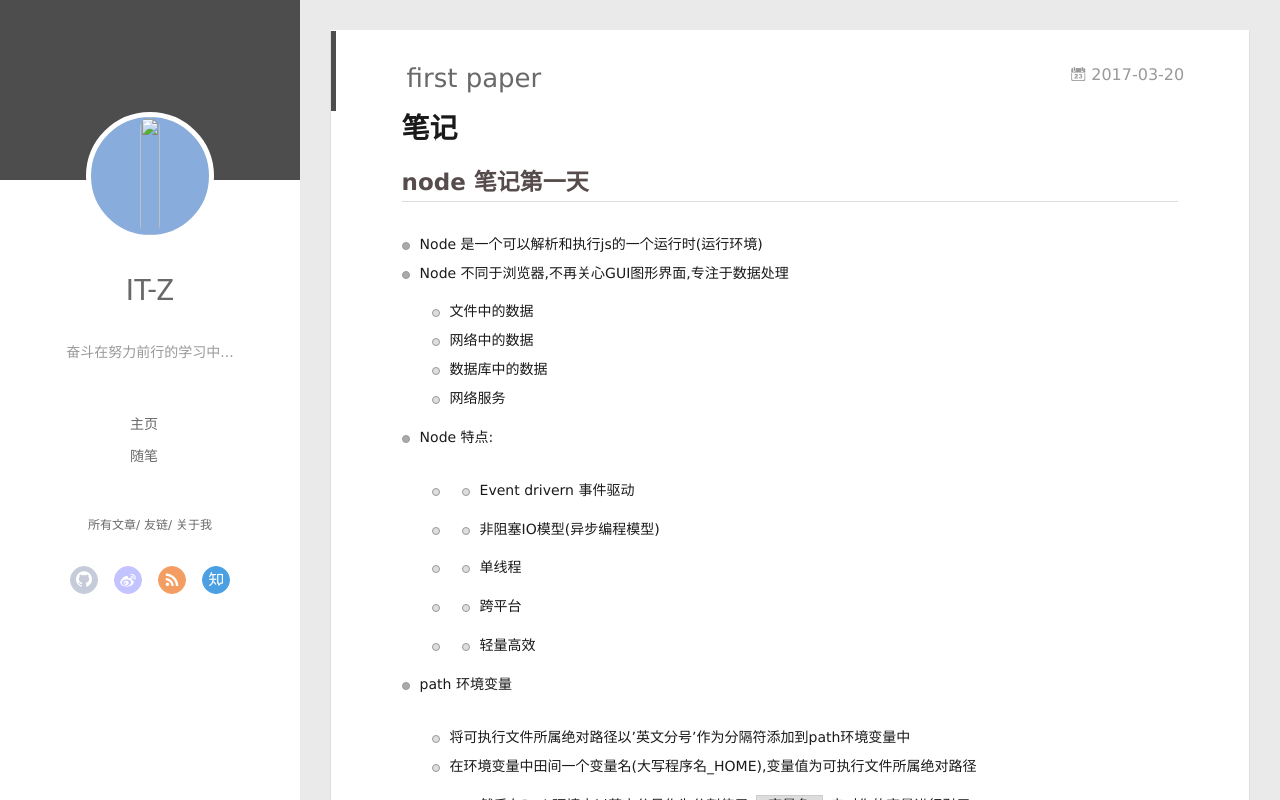
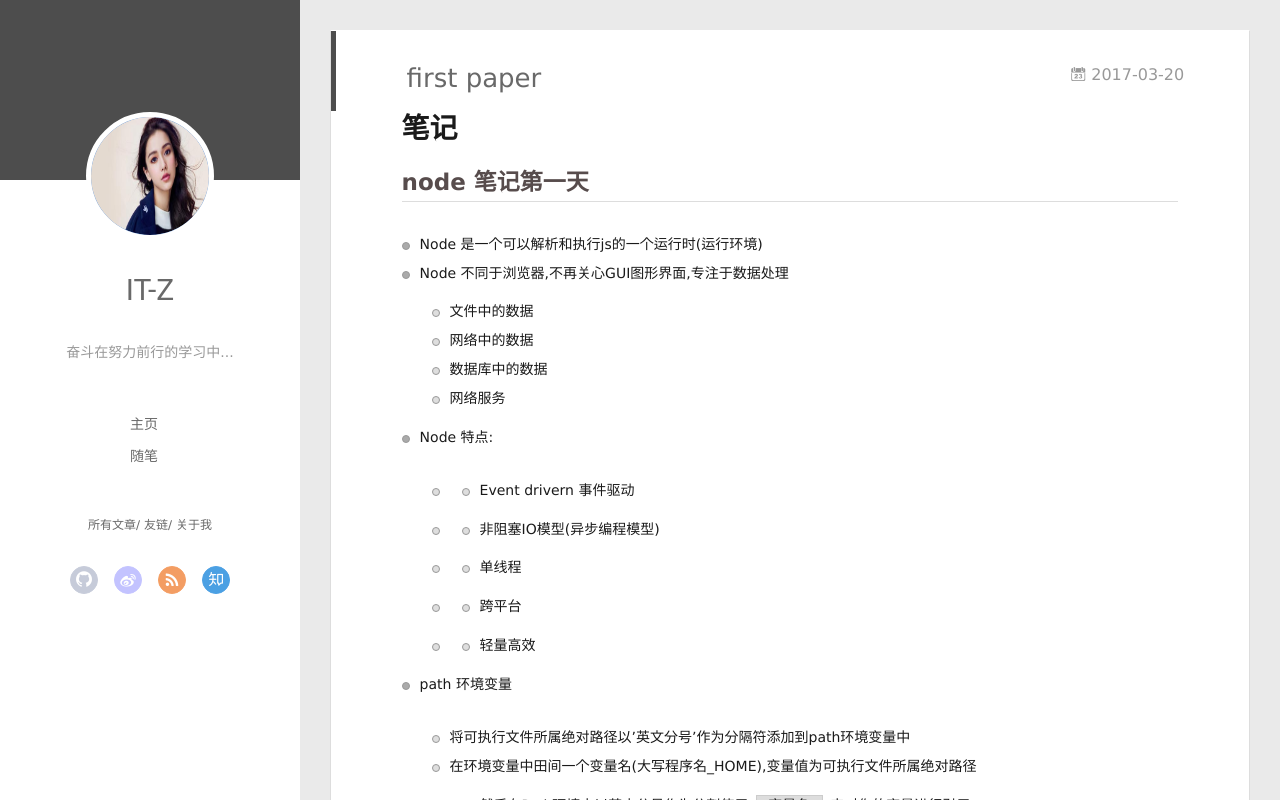
Before and after one commit to ITUserZhu/ITUserZhu.github.io, a plain HTML site: page 2017/03/20/first-paper/index.html in a window 1280 px wide. Drawn offline with nearby package versions, Linux system fonts and the light colour scheme; some packages are replaced by stand-ins of ours.

Commit message:
Site updated: 2017-03-20 20:25:32

```diff
--- a/2017/03/20/first-paper/index.html
+++ b/2017/03/20/first-paper/index.html
@@ -127,7 +127,7 @@ path 环境变量
     <link rel="alternative" href="/atom.xml" title="IT-Z的播客" type="application/atom+xml">
 
 
-    <link rel="icon" href="/favicon.png">
+    <link rel="icon" href="/img/favicon.png">
 
   <link rel="stylesheet" type="text/css" href="/./main.2d7529.css">
   <style type="text/css">
@@ -151,7 +151,7 @@ path 环境变量
 <div class="intrude-less">
 	<header id="header" class="inner">
 		<a href="/" class="profilepic">
-			<img src="/avatar.png" class="js-avatar show" style="width: 100%;height: 100%;opacity: 1;">
+			<img src="/img/avatar.png" class="js-avatar show" style="width: 100%;height: 100%;opacity: 1;">
 		</a>
 		<hgroup>
 		  <h1 class="header-author"><a href="/">IT-Z</a></h1>
@@ -211,7 +211,7 @@ path 环境变量
 	<div class="intrude-less">
 		<header id="header" class="inner">
 			<div class="profilepic">
-				<img src="/avatar.png" class="js-avatar show" style="width: 100%;height: 100%;opacity: 1;">
+				<img src="/img/avatar.png" class="js-avatar show" style="width: 100%;height: 100%;opacity: 1;">
 
 			</div>
 			<hgroup>
```
Also changed, not shown: 2017/03/20/hello-world/index.html (+3 -3 lines), archives/2017/03/index.html (+3 -3 lines), archives/2017/index.html (+3 -3 lines), archives/index.html (+3 -3 lines), index.html (+3 -3 lines), img/avatar.png (added), img/favicon.png (added).
